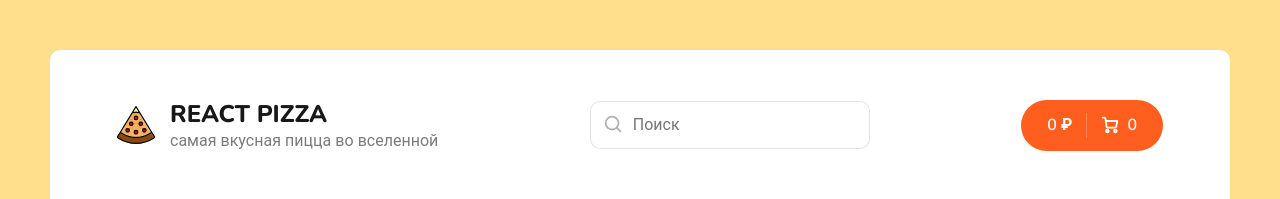
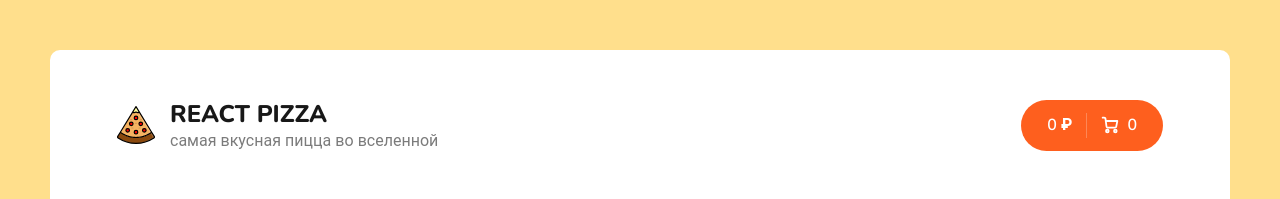
Before and after one commit to TailssTF/react-pizza-vite, a React (Vite) app: page /cart in a window 1280 px wide. Shown: the top 199 px of the page. Built offline with nearby package versions, Linux system fonts and the light colour scheme.

Commit message:
feat(Header): добавил сокрытие поиска

```diff
--- a/src/components/Header.tsx
+++ b/src/components/Header.tsx
@@ -1,5 +1,5 @@
 import React from "react";
-import { Link } from "react-router-dom";
+import { Link, useLocation } from "react-router-dom";
 import { observer } from "mobx-react-lite";
 
 import pizzaLogoSvg from "../assets/img/pizza-logo.svg";
@@ -11,6 +11,8 @@
     const {
       CartStore: { totalPrice, totalItems },
     } = useStores();
+    const location = useLocation();
+
     return (
       <div className="header">
         <div className="container">
@@ -23,7 +25,7 @@
               </div>
             </div>
           </Link>
-          <Search />
+          {location.pathname == "/" && <Search />}
           <div className="header__cart">
             <Link to="/cart" className="button button--cart">
               <span>{totalPrice} ₽</span>
```
